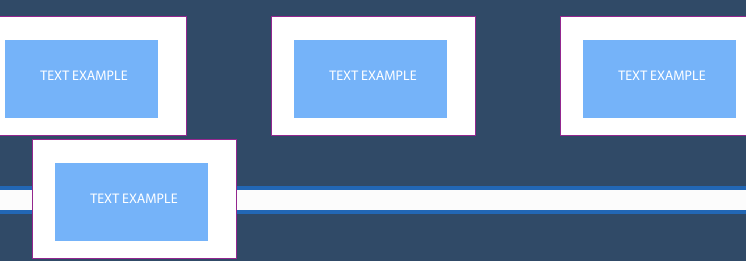
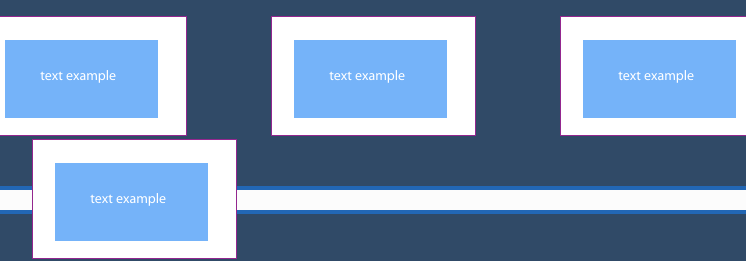
Before and after one commit to Evgenia-Galiorjan/Davaleba5, a plain HTML site: page index.html in a window 1280 px wide. Shown: the part 184-445 px from the top of the page, 156-902 px from the left. Drawn offline with Linux system fonts and the light colour scheme.

Commit message:
Update index.html

```diff
--- a/index.html
+++ b/index.html
@@ -15,28 +15,28 @@
 					<div class="white-box-small">
 						<div class="small-box">
 							<p class="text">
-							TEXT EXAMPLE
+							text example
 							</p>
 						</div>
 					</div>
 					<div class="white-box-small">
 						<div class="small-box">
 							<p class="text">
-							TEXT EXAMPLE
+							text example
 							</p>
 						</div>
 					</div>
 					<div class="white-box-small">
 						<div class="small-box">
 							<p class="text">
-							TEXT EXAMPLE
+                                text example
 							</p>
 						</div>
 					</div>
 					<div class="white-box-small">
 						<div class="small-box">
 							<p class="text">
-							TEXT EXAMPLE
+                                text example
 							</p>
 						</div>
 					</div>
```
